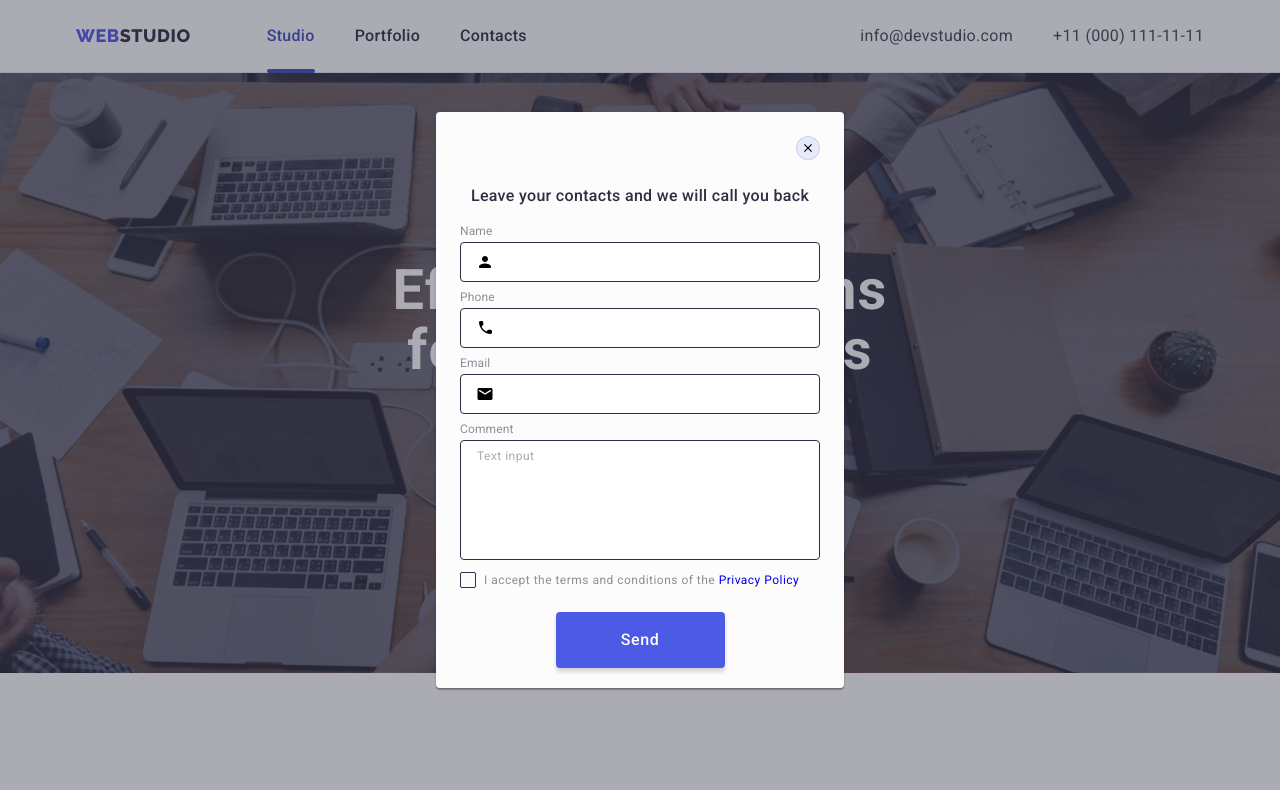
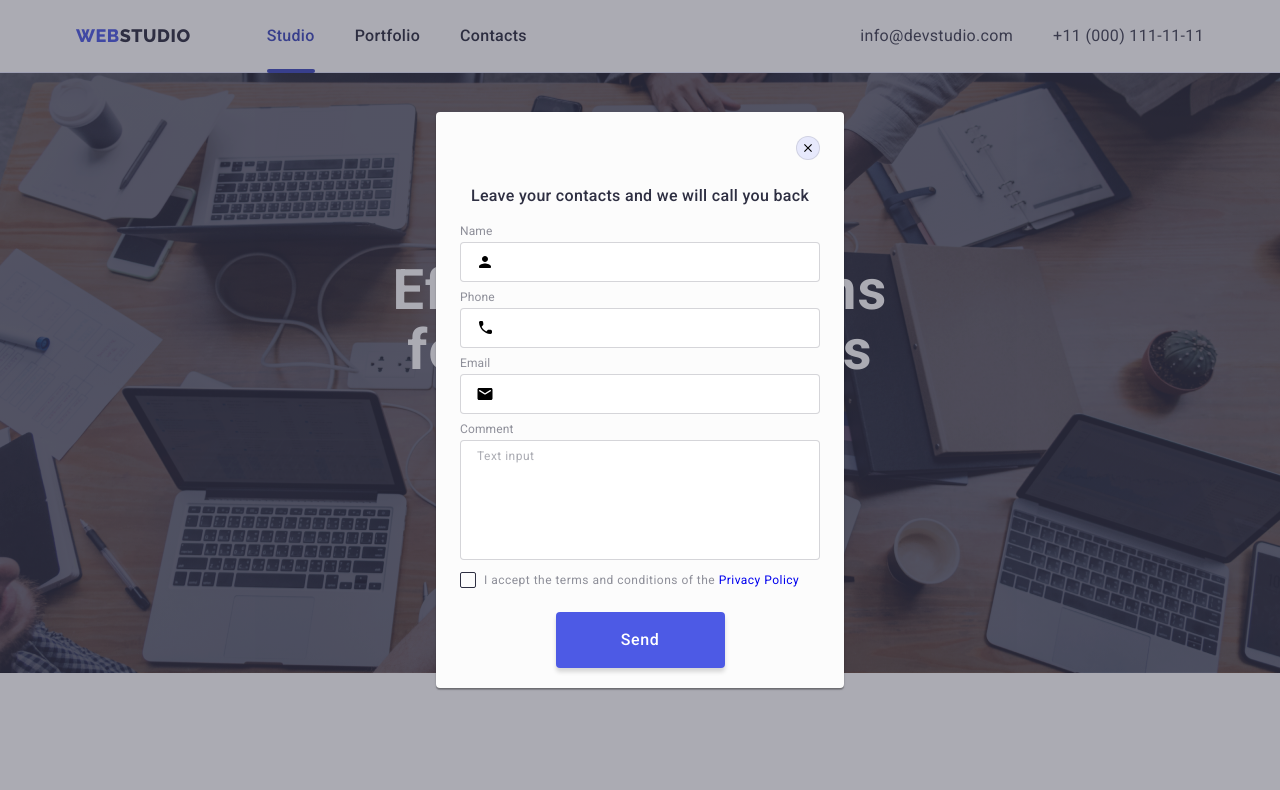
Before and after one commit to Sergiyan92/goit-markup-hw-06, a plain HTML site: page index.html in a window 1280 px wide. Both pictures are taken after a click on the button "Order Service". Shown: the top 790 px of the page. Drawn offline with nearby package versions, Linux system fonts and the light colour scheme.

Commit message:
Update styles.css

```diff
--- a/css/styles.css
+++ b/css/styles.css
@@ -387,6 +387,7 @@ body {
 
 }
 .footer-subscribe-title {
+    font-weight: 500;
     margin-bottom: 16px;
     color: var(--white-color);
 }
@@ -509,8 +510,6 @@ body {
     line-height: calc(24 / 16);
     letter-spacing: 0.02em;
     padding: 40px 32px 164px 32px;
-
-
 }
 .apply-content {
     display: block;
@@ -557,7 +556,7 @@ body {
     background-color:#FCFCFC;
     box-shadow: 0px 1px 1px rgba(0, 0, 0, 0.14), 0px 1px 3px rgba(0, 0, 0, 0.12), 0px 2px 1px rgba(0, 0, 0, 0.2);
     border-radius: 4px;
-    padding: 0 24px 24px 24px;
+    padding: 72px 24px 24px 24px;
 }
 .modal-close-button {
     position: absolute;
@@ -589,22 +588,23 @@ body {
     fill: var(--white-color);
 }
 /* =======================MODAL-FORM======================= */
-
 .modal-form {
     display: flex;
     flex-direction: column;
+
 }
 .modal-form-input {
     width: 100%;
     height: 40px;
-    border: 1px solid var(--main-color-dark);
+    border: 1px solid rgba(46, 47, 66, 0.2);
     border-radius: 4px;
     padding-left: 38px;
-    transition: border-color var(--transition-duration);
+    transition: border var(--transition-duration);
+
 }
 .modal-form-input:focus {
     outline: none;
-    border-color:var(--Primary-Brand-color) ;
+    border: 1px solid var(--Primary-Brand-color) ;
 }
 .modal-form-input:focus + .modal-form-icon {
     fill: var(--Primary-Brand-color);
@@ -638,8 +638,13 @@ body {
     height: 120px;
     padding: 8px 16px;
     resize: none;
-    border: 1px solid var(--main-color-dark);
+    border: 1px solid rgba(46, 47, 66, 0.2);
     border-radius: 4px;
+    font-weight: 400;
+    font-size: 12px;
+    line-height: calc(14 / 12);
+    letter-spacing: 0.04em;
+    color: var(--main-color-dark);
     transition: border-color var(--transition-duration);
 }
 .modal-form-message:focus {
@@ -654,7 +659,6 @@ body {
     color: rgba(46, 47, 66, 0.4);
 }
 .title-modal {
-    padding-top: 72px;
     margin-bottom: 16px;
     font-weight: 500;
     font-size: 16px;
```
